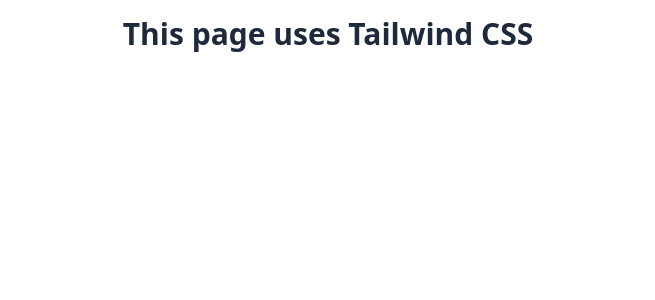
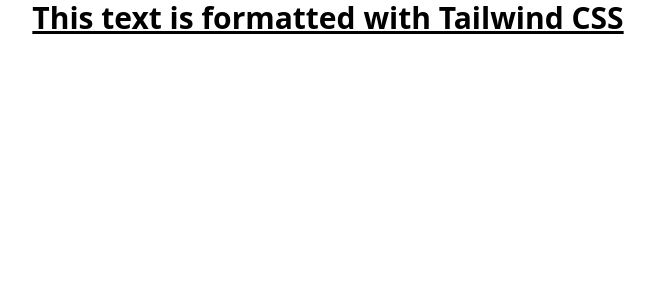
Before and after one commit to sbstnkng/tailwind-with-react-example, a React (Create React App) app: page / in a window 1280 px wide. Shown: the top 300 px of the page, without its empty margins (312-967 px from the left). Built offline with nearby package versions, Linux system fonts and the light colour scheme.

Commit message:
Add some small styling changes

```diff
--- a/src/App.tsx
+++ b/src/App.tsx
@@ -2,9 +2,9 @@
 
 const App: React.FC = () => {
   return (
-    <div className="container mx-auto p-4">
-      <h1 className="text-3xl font-semibold text-slate-800 text-center">
-        This page uses Tailwind CSS
+    <div className="container mx-auto flex justify-center">
+      <h1 className="text-3xl font-bold underline">
+        This text is formatted with Tailwind CSS
       </h1>
     </div>
   );
```
